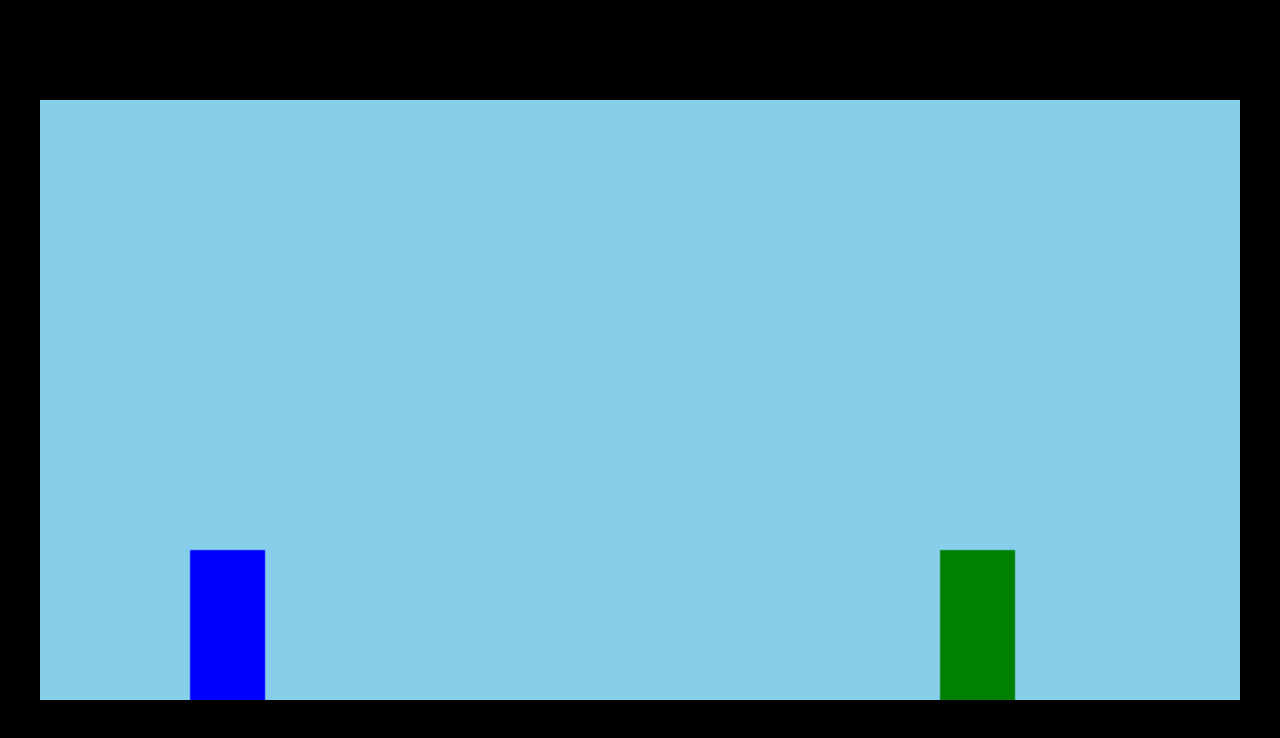
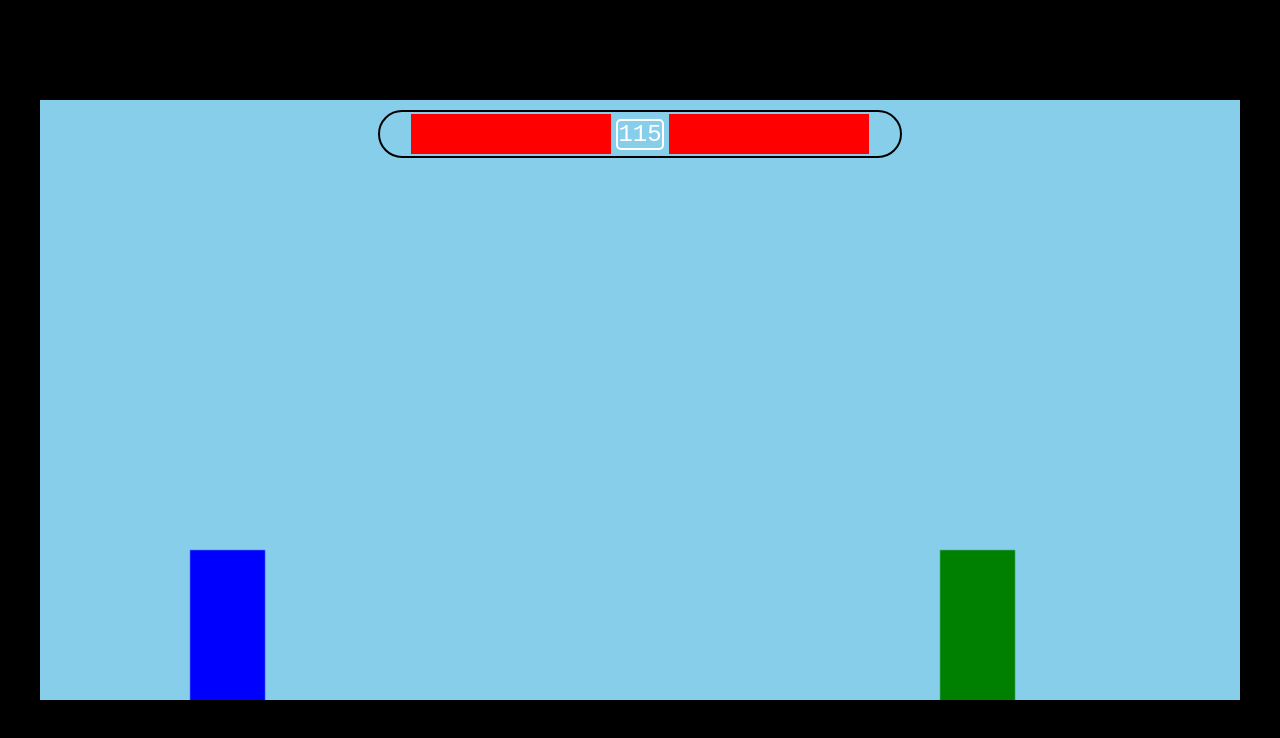
Before and after one commit to DoctorHinky/Streetfighter-for-Poor, a plain HTML site: page index.html in a window 1280 px wide. Drawn offline with Linux system fonts and the light colour scheme.

Commit message:
timer created

```diff
--- a/index.html
+++ b/index.html
@@ -19,5 +19,6 @@
     </div>
 
     <script src="script.js"></script>
+    <script type="module" src="timer.js"></script>
 </body>
 </html>
--- a/main.css
+++ b/main.css
@@ -28,9 +28,12 @@ body {
     margin: 0 auto;
     font-family: Arial, sans-serif;
     align-items: center;
-    border: 2px solid darkgray;
+    justify-content: center;
+    border: 2px solid rgb(0, 0, 0);
     border-radius: 50px;
     overflow: hidden;
+    z-index: 1000;
+    width: 500px;
 }
 
 #player1-health, #player2-health {
@@ -38,6 +41,8 @@ body {
     height: 100%;
     background-color: red;
 }
+
+
 #timer {
     font-size: 24px;
     font-family: monospace;
--- /dev/null
+++ b/timer.js
@@ -0,0 +1,18 @@
+let timer = 120;
+const timerDisplay = document.getElementById('timer');
+
+
+function runningTimer() {
+    if (timer > 0) {
+        timer--;
+        timerDisplay.textContent = timer;
+    } else {
+        clearInterval(timerInterval);
+        alert('Timer up');
+    }
+}
+
+// hier wird es gezeigt
+const timerInterval = setInterval(() => {
+    runningTimer();
+}, 1000);
```
